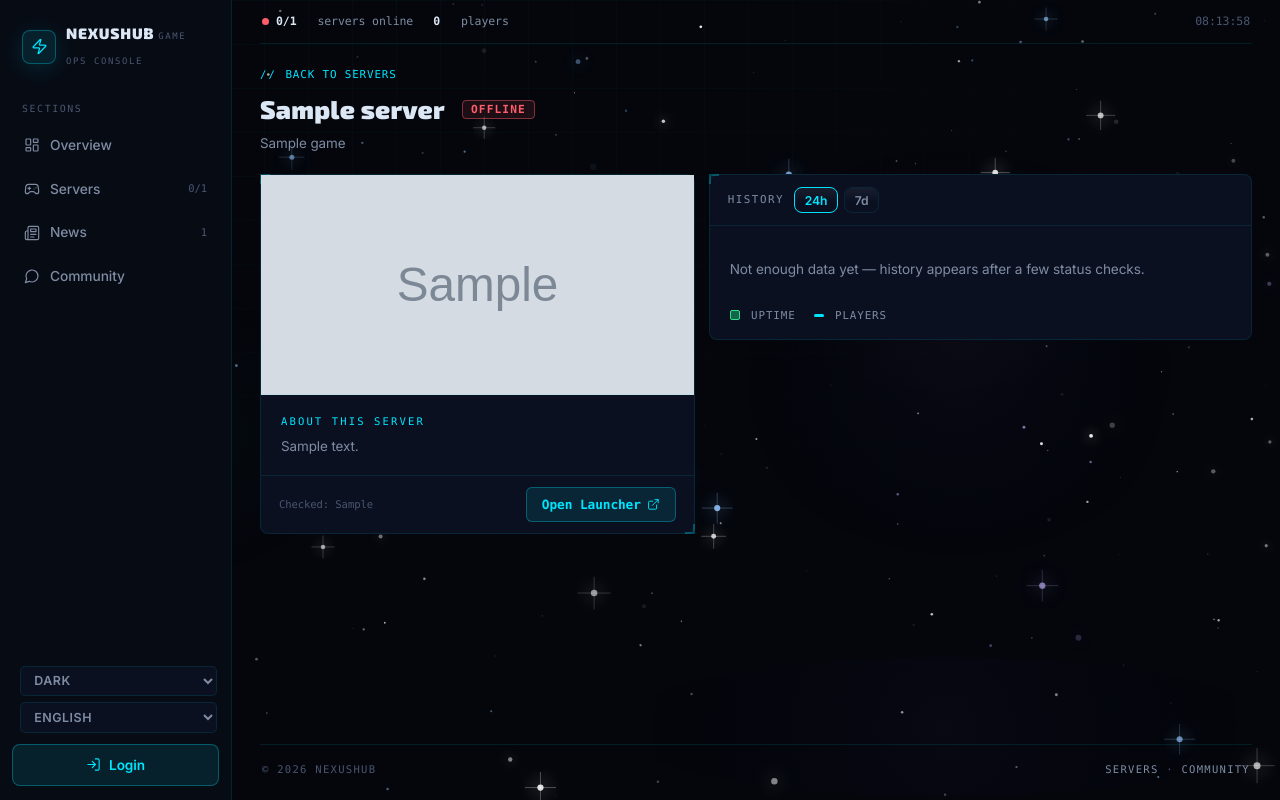
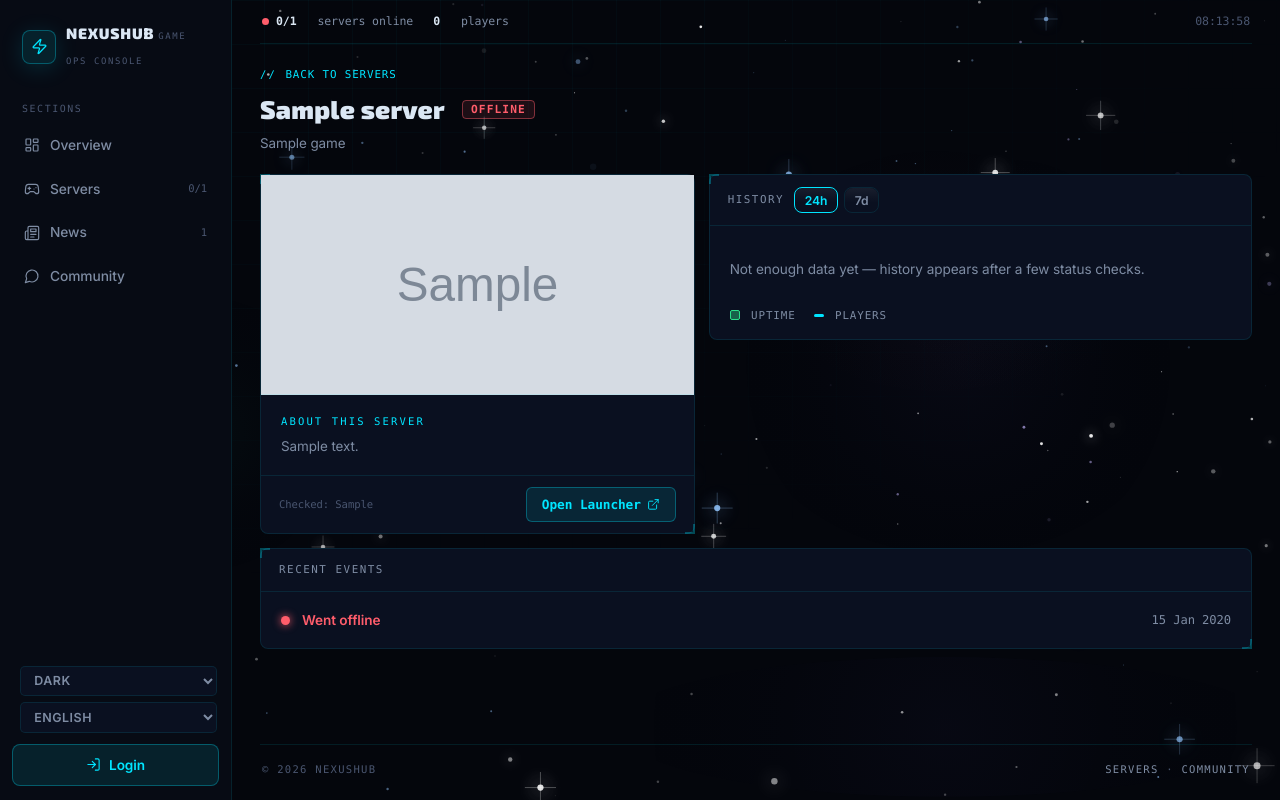
Before and after one commit to Karmiven/nexus-hub, a Node server app: template views/server-detail.ejs in a window 1280 px wide. Run offline with Node 20, Linux system fonts and the light colour scheme; the template is opened without the code that fills it: most values are stand-ins (such as "Sample title", 1, 10 or a date in 2020); grey boxes marked "Sample" are stand-in pictures; data that the repository does not hold is empty; some libraries are stand-ins or nearby versions; some web fonts are replaced.

Commit message:
Enrich server-detail page with KPI row and events feed
The single-server page was sparse. Add, all sourced from the already
collected server_status_log (no new data collection):

- KPI row: uptime 24h/7d %, peak players 24h, average ping
- Recent events feed: last up/down status transitions with timestamps

Stats and events are computed in the GET /:id route and rendered only
when log samples exist, so fresh installs degrade gracefully. New i18n
keys added to all four languages and theme-aware CSS in layout.css.

Co-Authored-By: Claude Fable 5 <noreply@anthropic.com>
Claude-Session: https://claude.ai/code/session_01UXjWNpMXwfEnoGCVfnrhnD

```diff
--- a/public/css/layout.css
+++ b/public/css/layout.css
@@ -555,6 +555,38 @@ body::before {
   margin-left: 12px;
   font-size: 0.7rem;
 }
+.srv-kpi { margin-bottom: 14px; }
+
+/* ── Server events feed ── */
+.srv-events { margin-top: 14px; }
+.evt-list { list-style: none; margin: 0; padding: 6px 0; }
+.evt {
+  display: flex;
+  align-items: center;
+  gap: 12px;
+  padding: 11px 20px;
+  border-top: 1px solid var(--border);
+  font-size: 0.85rem;
+}
+.evt:first-child { border-top: none; }
+.evt-dot {
+  width: 9px;
+  height: 9px;
+  border-radius: 50%;
+  flex: 0 0 auto;
+  box-shadow: 0 0 8px currentColor;
+}
+.evt.up .evt-dot { background: var(--success); color: var(--success); }
+.evt.down .evt-dot { background: var(--danger); color: var(--danger); }
+.evt-txt { font-weight: 600; }
+.evt.up .evt-txt { color: var(--success); }
+.evt.down .evt-txt { color: var(--danger); }
+.evt-time {
+  margin-left: auto;
+  color: var(--text-secondary);
+  font-family: var(--mono);
+  font-size: 0.76rem;
+}
 
 /* ── Server history chart ── */
 .hist-range { display: inline-flex; gap: 6px; }
--- a/public/js/lang/de.js
+++ b/public/js/lang/de.js
@@ -468,6 +468,13 @@ window.__loadLang({
   srv_history_empty: 'Noch nicht genug Daten — der Verlauf erscheint nach einigen Statusprüfungen.',
   srv_history_uptime: 'Uptime',
   srv_history_players: 'Spieler',
+  srv_kpi_uptime24: 'Uptime 24h',
+  srv_kpi_uptime7: 'Uptime 7T',
+  srv_kpi_peak: 'Spitze Spieler 24h',
+  srv_kpi_ping: 'Ø Ping',
+  srv_events: 'Letzte Ereignisse',
+  srv_evt_up: 'Wieder online',
+  srv_evt_down: 'Offline gegangen',
   chat_mute_prompt: 'Für wie viele Minuten stummschalten?',
   profile_avatar: 'Avatar',
   avatar_upload: 'Hochladen',
--- a/public/js/lang/en.js
+++ b/public/js/lang/en.js
@@ -468,6 +468,13 @@ window.__loadLang({
   srv_history_empty: 'Not enough data yet — history appears after a few status checks.',
   srv_history_uptime: 'uptime',
   srv_history_players: 'players',
+  srv_kpi_uptime24: 'Uptime 24h',
+  srv_kpi_uptime7: 'Uptime 7d',
+  srv_kpi_peak: 'Peak players 24h',
+  srv_kpi_ping: 'Avg ping',
+  srv_events: 'Recent events',
+  srv_evt_up: 'Came online',
+  srv_evt_down: 'Went offline',
   chat_mute_prompt: 'Mute for how many minutes?',
   profile_avatar: 'Avatar',
   avatar_upload: 'Upload',
--- a/public/js/lang/ro.js
+++ b/public/js/lang/ro.js
@@ -468,6 +468,13 @@ window.__loadLang({
   srv_history_empty: 'Încă nu sunt destule date — istoricul apare după câteva verificări de status.',
   srv_history_uptime: 'uptime',
   srv_history_players: 'jucători',
+  srv_kpi_uptime24: 'Uptime 24h',
+  srv_kpi_uptime7: 'Uptime 7z',
+  srv_kpi_peak: 'Vârf jucători 24h',
+  srv_kpi_ping: 'Ping mediu',
+  srv_events: 'Evenimente recente',
+  srv_evt_up: 'A revenit online',
+  srv_evt_down: 'A căzut offline',
   chat_mute_prompt: 'Pe câte minute să fie mut?',
   profile_avatar: 'Avatar',
   avatar_upload: 'Încarcă',
--- a/public/js/lang/ru.js
+++ b/public/js/lang/ru.js
@@ -468,6 +468,13 @@ window.__loadLang({
   srv_history_empty: 'Данных пока мало — история появится после нескольких проверок статуса.',
   srv_history_uptime: 'аптайм',
   srv_history_players: 'игроки',
+  srv_kpi_uptime24: 'Аптайм 24ч',
+  srv_kpi_uptime7: 'Аптайм 7д',
+  srv_kpi_peak: 'Пик игроков 24ч',
+  srv_kpi_ping: 'Средний пинг',
+  srv_events: 'Последние события',
+  srv_evt_up: 'Поднялся',
+  srv_evt_down: 'Упал',
   chat_mute_prompt: 'На сколько минут замьютить?',
   profile_avatar: 'Аватар',
   avatar_upload: 'Загрузить',
--- a/views/server-detail.ejs
+++ b/views/server-detail.ejs
@@ -9,6 +9,27 @@
     <p class="scr-sub"><%= server.game %></p>
   </div>
 </div>
+
+<% if (stats && stats.samples > 0) { %>
+<div class="ov-grid srv-kpi">
+  <div class="ov-stat hl">
+    <div class="k" data-i18n="srv_kpi_uptime24">Uptime 24h</div>
+    <div class="v"><% if (stats.up24h !== null && stats.up24h !== undefined) { %><%= stats.up24h %><em>%</em><% } else { %>—<% } %></div>
+  </div>
+  <div class="ov-stat">
+    <div class="k" data-i18n="srv_kpi_uptime7">Uptime 7d</div>
+    <div class="v"><% if (stats.up7d !== null && stats.up7d !== undefined) { %><%= stats.up7d %><em>%</em><% } else { %>—<% } %></div>
+  </div>
+  <div class="ov-stat">
+    <div class="k" data-i18n="srv_kpi_peak">Peak players 24h</div>
+    <div class="v"><%= (stats.peak24h !== null && stats.peak24h !== undefined) ? stats.peak24h : (stats.peak7d || 0) %></div>
+  </div>
+  <div class="ov-stat">
+    <div class="k" data-i18n="srv_kpi_ping">Avg ping</div>
+    <div class="v"><% if (stats.avgPing) { %><%= stats.avgPing %><em>ms</em><% } else { %>—<% } %></div>
+  </div>
+</div>
+<% } %>
 
 <div class="srv-detail">
 <div class="panel">
@@ -67,6 +88,22 @@
   </div>
 </div>
 </div><!-- /.srv-detail -->
+
+<% if (events && events.length > 0) { %>
+<div class="panel srv-events">
+  <span class="panel-corner tl"></span><span class="panel-corner br"></span>
+  <div class="panel-head"><span data-i18n="srv_events">Recent events</span></div>
+  <ul class="evt-list">
+    <% events.forEach(function(ev) { %>
+      <li class="evt <%= ev.status === 'online' ? 'up' : 'down' %>">
+        <span class="evt-dot"></span>
+        <span class="evt-txt" data-i18n="<%= ev.status === 'online' ? 'srv_evt_up' : 'srv_evt_down' %>"><%= ev.status === 'online' ? 'Came online' : 'Went offline' %></span>
+        <span class="evt-time local-time" data-timestamp="<%= ev.created_at %>" data-format="datetime"></span>
+      </li>
+    <% }); %>
+  </ul>
+</div>
+<% } %>
 
 <script nonce="<%= cspNonce %>">
 (function () {
```
Also changed, not shown: routes/servers.js (+43 -1 lines).
